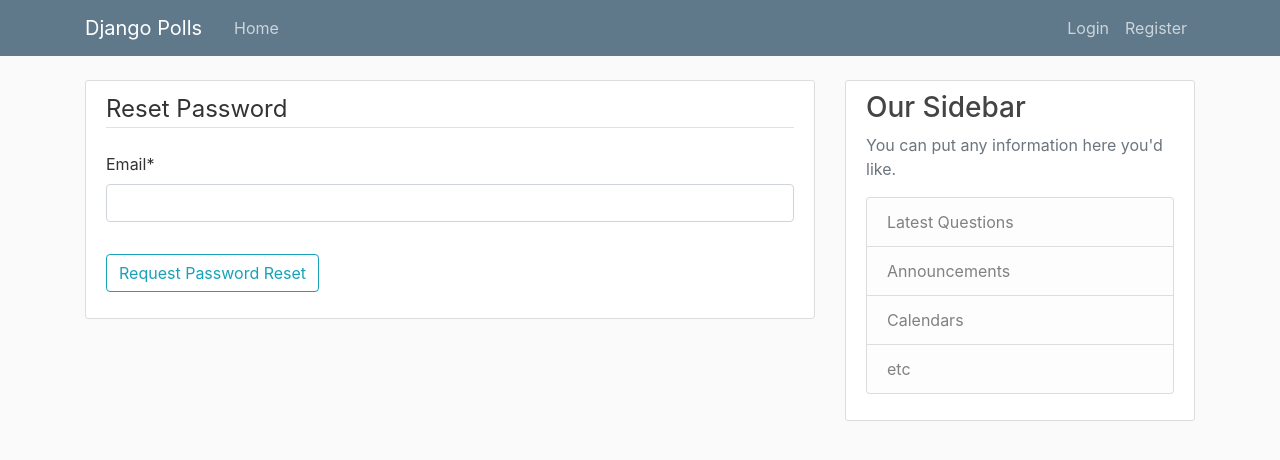
After one commit to mba149/Pollsapp, a Django app: page /password-reset/ in a window 1280 px wide. The commit adds this page. Shown: the top 460 px of the page. Run offline with Django 3.2, Linux system fonts and the light colour scheme; some libraries are stand-ins or nearby versions.

Commit message:
password reset through email features added

```diff
--- a/mysite/urls.py
+++ b/mysite/urls.py
@@ -17,12 +17,18 @@ from django.contrib import admin
 from django.urls import include, path
 from django.conf import settings
 from django.conf.urls.static import static
+from django.contrib.auth import views as auth_views
 
 urlpatterns = [
     path('', include('polls.urls')),
     path('admin/', admin.site.urls),
     path('', include('users.urls')),
-]
+    path ('password-reset/',auth_views.PasswordResetView.as_view(template_name='users/password_reset.html'), name='password_reset'),
+    path ('password-reset/done/',auth_views.PasswordResetDoneView.as_view(template_name='users/password_reset_done.html'), name='password_reset_done'),
+    path ('password-reset-confirm/<uidb64>/<token>/',auth_views.PasswordResetConfirmView.as_view(template_name='users/password_reset_confirm.html'), name='password_reset_confirm'),
+    path ('password-reset-complete/',auth_views.PasswordResetCompleteView.as_view(template_name='users/password_reset_complete.html'), name='password_reset_complete'),
+
+ ]
 
 
 if settings.DEBUG:
--- a/users/templates/users/login.html
+++ b/users/templates/users/login.html
@@ -10,6 +10,9 @@
             </fieldset>
             <div class="form-group">
                 <button class="btn btn-outline-info" type="submit">Sign In</button>
+                <small class="text-muted ml-2">
+                    <a href="{% url 'password_reset' %}"> Forgot password?</a>
+                </small>
             </div>
         </form>
         <div class="border-top pt-3">
--- /dev/null
+++ b/users/templates/users/password_reset.html
@@ -0,0 +1,16 @@
+{% extends "polls/base.html"%}
+{% load crispy_forms_tags %}
+{% block content %}
+    <div class="content-section">
+        <form method="POST" >
+            {% csrf_token %}
+            <fieldset class="form-group">
+                <legend class="border-bottom mb-4">Reset Password</legend>
+                {{ form|crispy }}
+            </fieldset>
+            <div class="form-group">
+                <button class="btn btn-outline-info" type="submit">Request Password Reset</button>
+            </div>
+        </form>
+    </div>
+{% endblock content %}
--- a/users/urls.py
+++ b/users/urls.py
@@ -11,4 +11,6 @@ path ('profile/',views.profile,name='profile'),
 path ('login/',auth_views.LoginView.as_view(template_name='users/login.html'), name='login'),
 path ('logout/',auth_views.LogoutView.as_view(template_name ='users/logout.html'), name='logout'),
 
+
+
 ]
```
Also changed, not shown: mysite/settings.py (+7 -1 lines), users/templates/users/password_reset_complete.html (added, +8 -0 lines), users/templates/users/password_reset_confirm.html (added, +16 -0 lines), users/templates/users/password_reset_done.html (added, +7 -0 lines), db.sqlite3, 1 other file.
